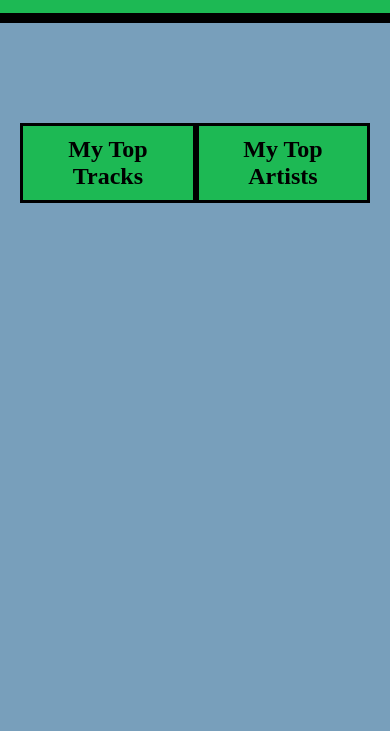
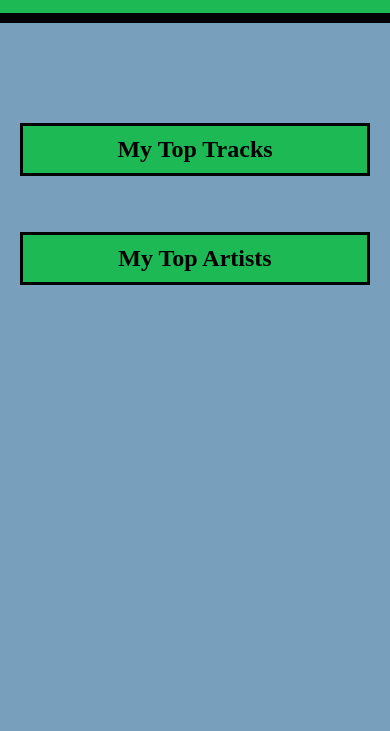
Before and after one commit to john4ster/Top-Spotify-Info, a plain HTML site: page client/index.html in a window 390 px wide. Shown: the part 113-844 px from the top of the page. Drawn offline with nearby package versions, Linux system fonts and the light colour scheme.

Commit message:
new commit

```diff
--- a/client/style.css
+++ b/client/style.css
@@ -181,3 +181,11 @@ footer img{
   width: 50px;
   height: 50px;
 }
+
+@media only screen and (max-width: 700px)
+{
+  .topLists {
+    display: flex;
+    flex-direction: column;
+  }
+}
```
